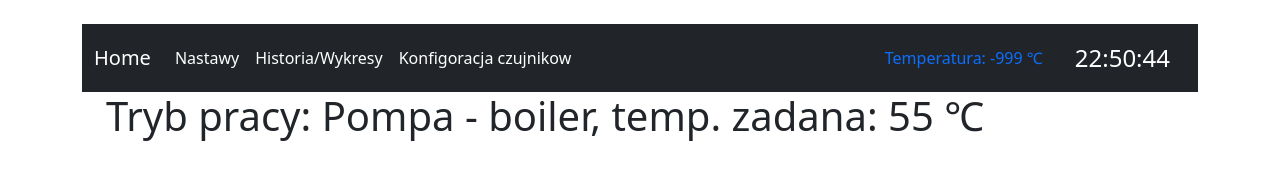
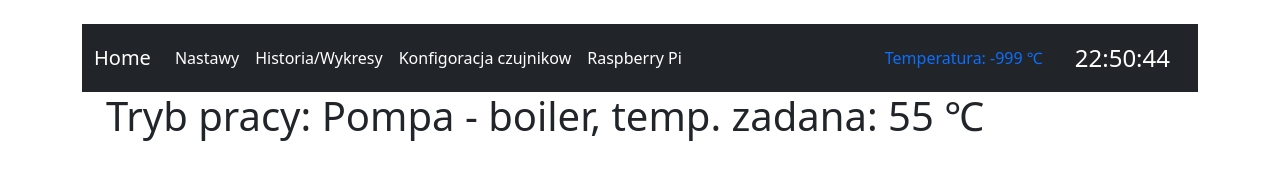
Before and after one commit to ricocooder/HeatPump, a Flask app: page /result in a window 1280 px wide. Shown: the top 173 px of the page. Run offline with Flask 2, Linux system fonts and the light colour scheme.

Commit message:
Add raspberry pi page to navbar

```diff
--- a/templates/navbar.html
+++ b/templates/navbar.html
@@ -18,6 +18,10 @@
             <a class="nav-link active" aria-current="page" href="{{url_for('temp_sensor_config')}}">Konfigoracja czujnikow</a>
           </li>
 
+          <li class="nav-item">
+            <a class="nav-link active" aria-current="page" href="{{url_for('raspberrypi')}}">Raspberry Pi</a>
+          </li>
+
         </ul>
 
         <a class="nav-link active" aria-current="page" href="">
```
